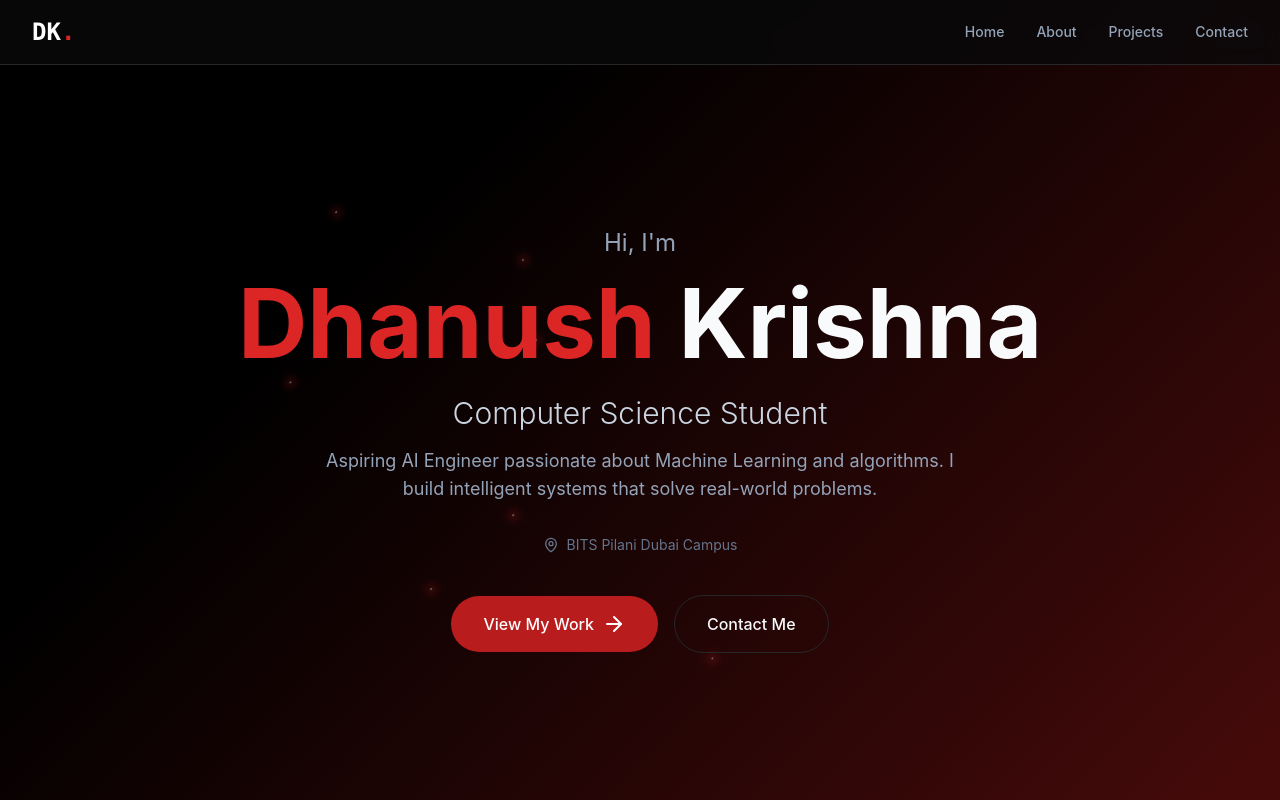
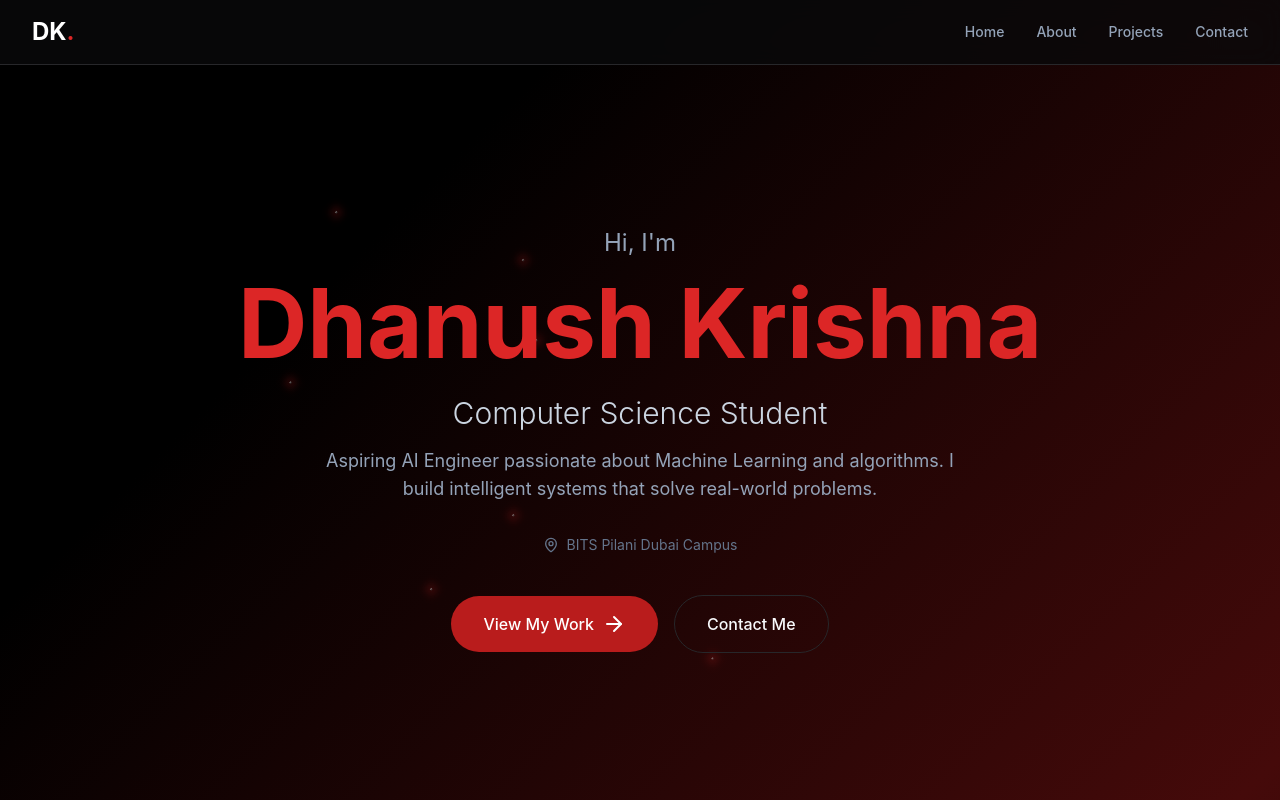
Before and after one commit to DhanushKrishna4/My-Portfolio, a React (Vite) app: page / in a window 1280 px wide. Shown: the top 800 px of the page. Built offline with nearby package versions, Linux system fonts and the light colour scheme.

Commit message:
logo and name

```diff
--- a/src/components/Hero.jsx
+++ b/src/components/Hero.jsx
@@ -6,9 +6,12 @@ const Hero = () => {
     <section id="home" className="min-h-screen flex items-center justify-center pt-20 relative z-10">
       <div className="text-center px-4">
         <h2 className="text-xl md:text-2xl text-slate-400 mb-4">Hi, I'm</h2>
+
+        {/* COLOR UPDATE: Both names are now inside the red span */}
         <h1 className="text-6xl md:text-8xl font-bold mb-6">
-          <span className="text-red-600">Dhanush</span> Krishna
+          <span className="text-red-600">Dhanush Krishna</span>
         </h1>
+
         <p className="text-2xl md:text-3xl text-slate-300 mb-4 font-light">
           Computer Science Student
         </p>
@@ -16,7 +19,6 @@ const Hero = () => {
           Aspiring AI Engineer passionate about Machine Learning and algorithms. I build intelligent systems that solve real-world problems.
         </p>
 
-        {/* Restored Location from Screenshot */}
         <div className="flex items-center justify-center gap-2 text-slate-500 mb-10">
           <MapPin size={16} />
           <span className="text-sm">BITS Pilani Dubai Campus</span>
--- a/src/components/Navbar.jsx
+++ b/src/components/Navbar.jsx
@@ -5,12 +5,12 @@ const Navbar = () => {
     <nav className="fixed top-0 left-0 right-0 bg-zinc-950/80 backdrop-blur-md z-50 border-b border-zinc-800">
       <div className="max-w-7xl mx-auto px-4 md:px-8 py-4 flex justify-between items-center">
 
-        {/* LOGO UPDATE: Added 'flex items-baseline' to align the dot's bottom with the text */}
-        <a href="#home" className="text-2xl font-bold font-mono text-white flex items-baseline">
+        {/* LOGO FIXED: Removed 'flex', 'items-baseline', and 'font-mono'.
+            Standard text rendering ensures the dot sits on the natural baseline. */}
+        <a href="#home" className="text-2xl font-bold text-white">
           DK<span className="text-red-600">.</span>
         </a>
 
-        {/* Navigation Links */}
         <div className="flex gap-8 items-center">
           <a href="#home" className="text-slate-400 hover:text-white transition-colors text-sm font-medium">Home</a>
           <a href="#about" className="text-slate-400 hover:text-white transition-colors text-sm font-medium">About</a>
```
